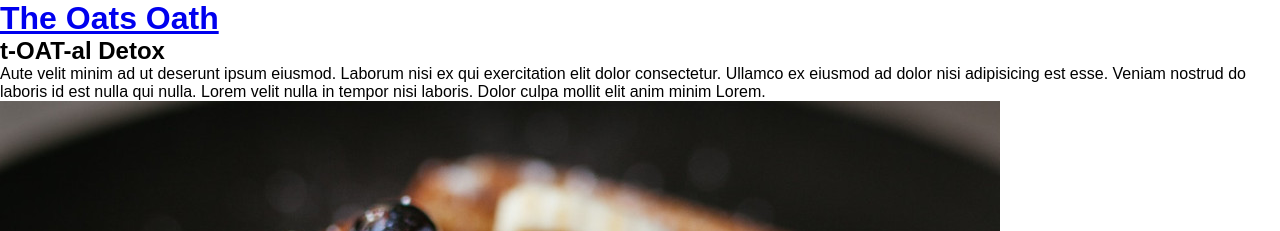
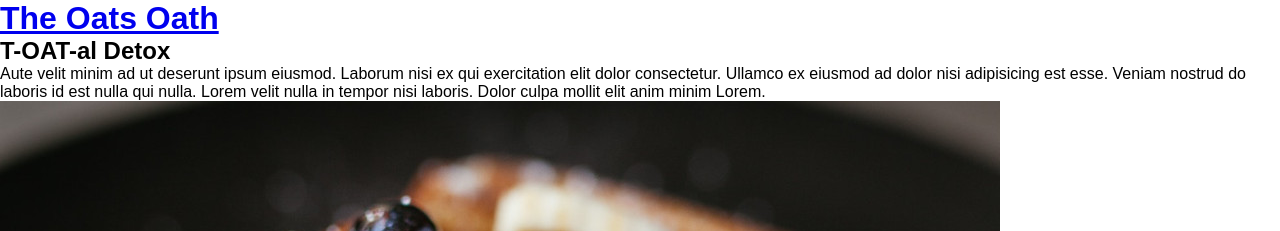
Before and after one commit to natalied0uglas/TheOatsOath, a Jekyll site: the page built from _recipes/recipe1.md, in a window 1280 px wide. Shown: the top 231 px of the page. Built offline with Jekyll 4.4.1, drawn with Linux system fonts in a browser that asks for light colours.

```diff
--- a/_recipes/recipe1.md
+++ b/_recipes/recipe1.md
@@ -1,5 +1,5 @@
 ---
-title: t-OAT-al Detox
+title: T-OAT-al Detox
 date: 2022-10-19
 order: 2
 layout: recipe
```
